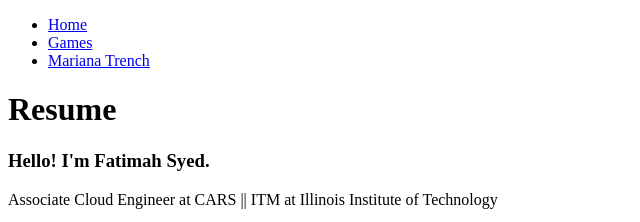
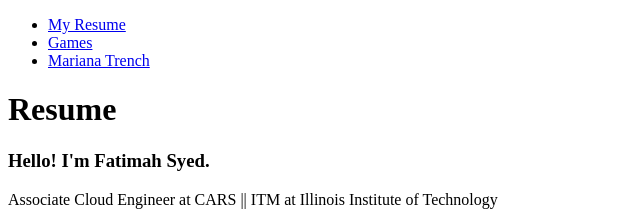
Before and after one commit to FatimahSyed27/Project1, a plain HTML site: page resume.html in a window 1280 px wide. Shown: the top 222 px of the page, 0-640 px from the left. Drawn offline with Linux system fonts and the light colour scheme.

Commit message:
Update resume.html

```diff
--- a/resume.html
+++ b/resume.html
@@ -12,7 +12,7 @@
 			<nav>
 				<ul>
 
-					<li> <a href = "index.html" title = "page0"> Home </a> </li>
+					<li> <a href = "resume.html" title = "page1"> My Resume </a> </li>
 					<li> <a href = games.html title = "page2"> Games </a> </li>
 					<li> <a href = photography.html title = "page3"> Mariana Trench </a> </li>
 
```
